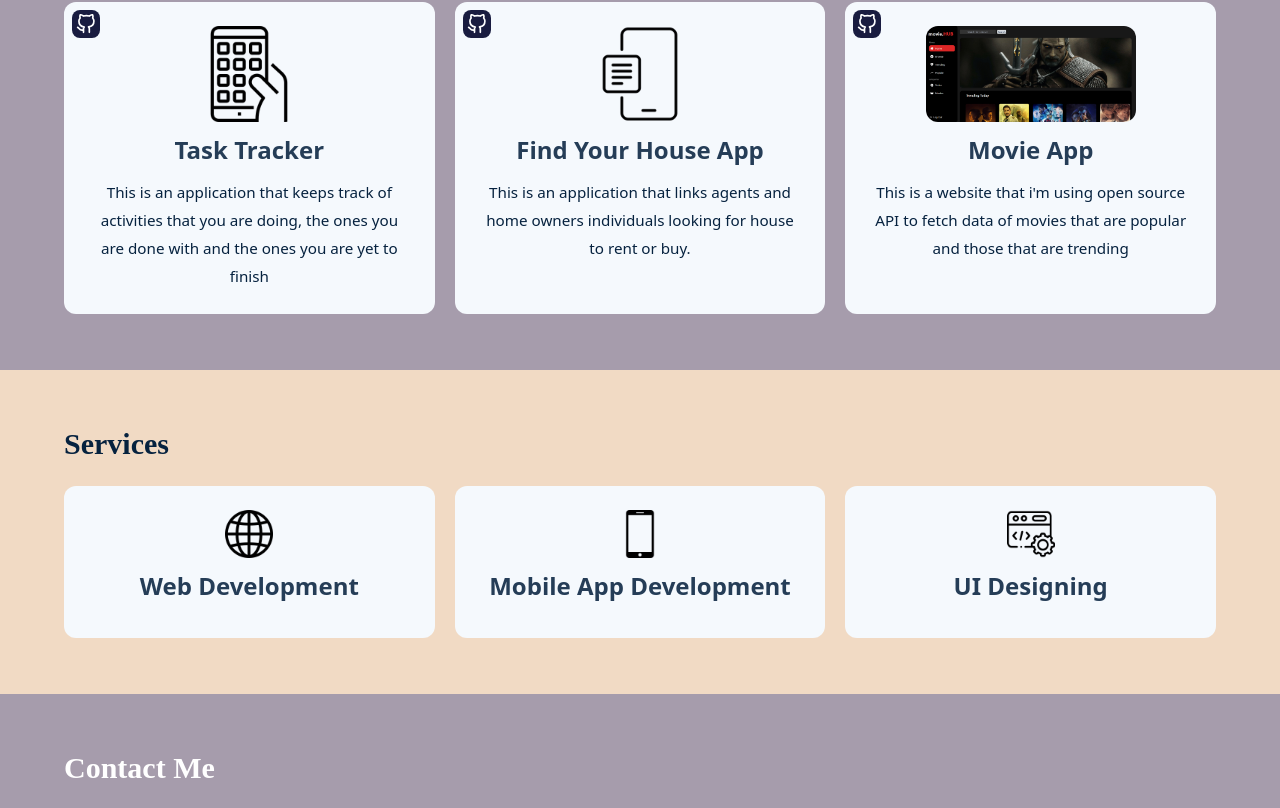
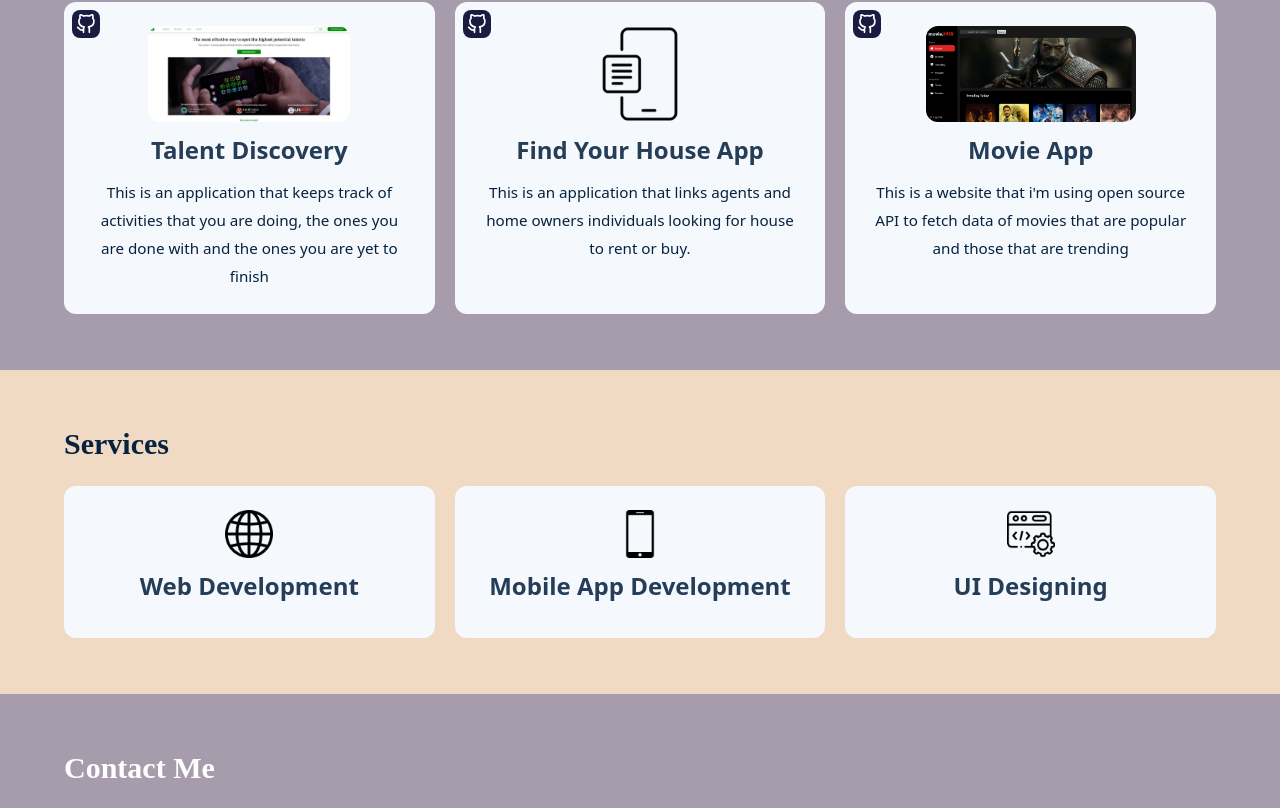
Before and after one commit to kiplangatmike/v2-Personal-Portfolio, a React (Create React App) app: page / in a window 1280 px wide. Shown: the part 1454-2262 px from the top of the page. Built offline with nearby package versions, Linux system fonts and the light colour scheme; a web font is replaced by a local one.

Commit message:
changing the title

```diff
--- a/src/Content.js
+++ b/src/Content.js
@@ -12,7 +12,7 @@ import flutter from "./assets/images/Skills/flutter.png";
 
 import movie_app from "./assets/images/Projects/movie_app.png"
 import reddit from "./assets/images/Projects/booking.png";
-import tracker from "./assets/images/Projects/tracker.png";
+import talent from "./assets/images/Projects/talent_discovery.png";
 import house from "./assets/images/Projects/house.png";
 
 import services_logo1 from "./assets/images/Services/logo1.png";
@@ -119,9 +119,9 @@ export const content = {
     // subtitle: "PROJECTS I'VE DONE",
     service_content: [
       {
-        title: "Task Tracker",
+        title: "Talent Discovery",
         para: "This is an application that keeps track of activities that you are doing, the ones you are done with and the ones you are yet to finish",
-        logo: tracker,
+        logo: talent,
       },
       {
         title: "Find Your House App",
```
Also changed, not shown: src/assets/images/Projects/talent_discovery.png (added).
